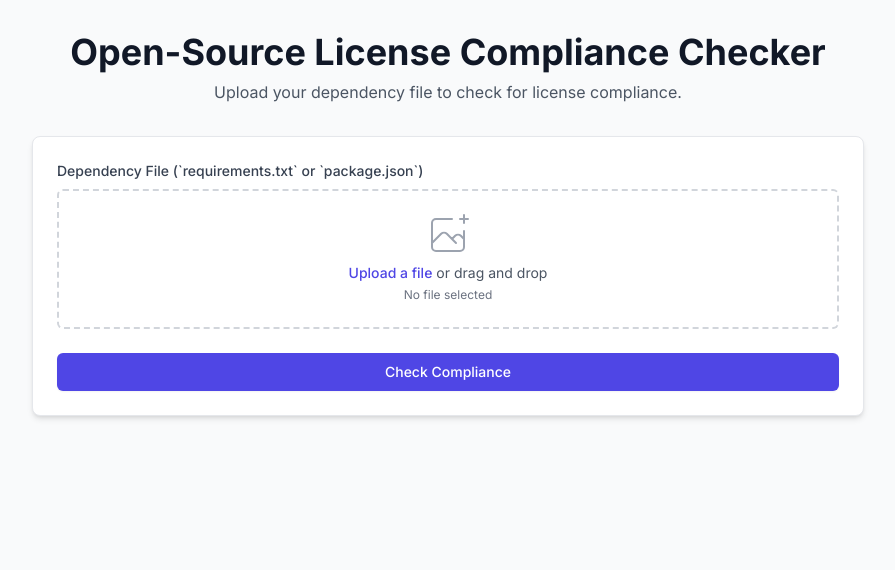
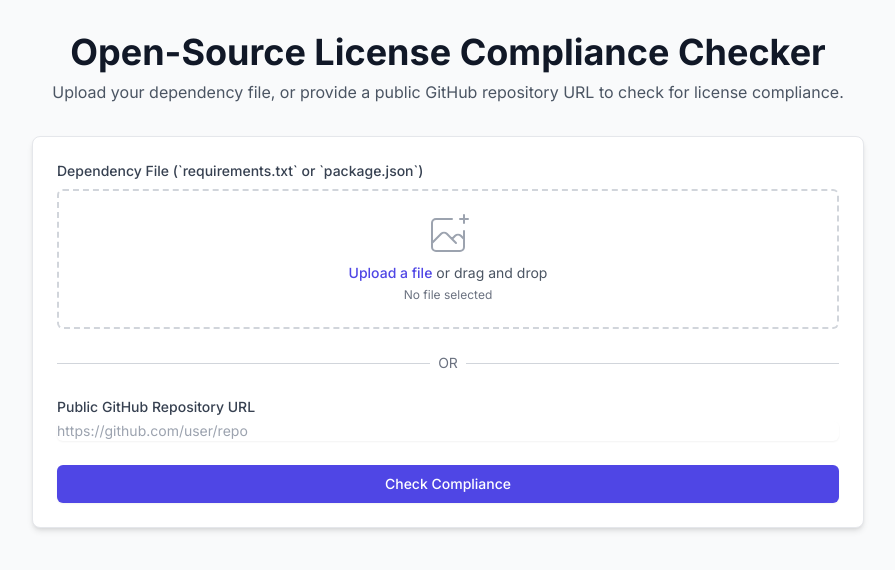
Before and after one commit to apundhir/licence-compliance-checker, a Flask app: page / in a window 1280 px wide. Shown: the top 570 px of the page, without its empty margins (192-1087 px from the left). Run offline with Flask 3, Linux system fonts and the light colour scheme; some libraries are stand-ins or nearby versions.

Commit message:
feat: Add GitHub repository analysis feature
This commit introduces a new feature that allows users to analyze a public GitHub repository for license compliance.

- The frontend is updated with a new input field for the GitHub repository URL.
- The backend is updated to handle the new input, download the repository as a zip file, and analyze the dependency files (`requirements.txt` and `package.json`) within it.
- The existing license checking logic is reused for the analysis of the dependency files found in the repository.

```diff
--- a/app.py
+++ b/app.py
@@ -4,6 +4,9 @@ import json
 import requests
 import re
 import logging
+import os
+import zipfile
+import io
 
 # --- App Configuration ---
 app = Flask(__name__)
@@ -110,54 +113,130 @@ def index():
     """Renders the main page of the application."""
     return render_template('index.html')
 
+def analyze_github_repository(repo_url):
+    """
+    Analyzes a public GitHub repository for license compliance.
+    - Downloads the repo as a zip file.
+    - Finds and analyzes dependency files (requirements.txt, package.json).
+    """
+    logging.info(f"Analyzing GitHub repository: {repo_url}")
+
+    # Correctly format the URL to point to the zip archive.
+    # e.g., https://github.com/user/repo -> https://github.com/user/repo/archive/refs/heads/main.zip
+    # This is a common default, but master or other branch names could also be the default.
+    # A more robust solution would use the GitHub API to find the default branch.
+    # For this implementation, we will try 'main' and then 'master'.
+
+    repo_path = re.sub(r"https?://github.com/", "", repo_url).strip('/')
+    zip_url_main = f"https://github.com/{repo_path}/archive/refs/heads/main.zip"
+    zip_url_master = f"https://github.com/{repo_path}/archive/refs/heads/master.zip"
+
+    results = []
+
+    try:
+        response = requests.get(zip_url_main, timeout=30)
+        if response.status_code != 200:
+            logging.warning(f"Failed to fetch 'main' branch, trying 'master'. Status: {response.status_code}")
+            response = requests.get(zip_url_master, timeout=30)
+            response.raise_for_status() # Raise an exception if master also fails
+
+        zip_file = zipfile.ZipFile(io.BytesIO(response.content))
+
+        # In-memory policy, can be fetched from request or config
+        policy = policies.get("default")
+
+        for filename in zip_file.namelist():
+            if filename.endswith('requirements.txt'):
+                logging.info(f"Found requirements.txt at: {filename}")
+                content = zip_file.read(filename).decode('utf-8')
+                packages = parse_requirements_txt(content)
+                for package in packages:
+                    license = get_license_from_pypi(package)
+                    status = check_compliance(license, policy)
+                    results.append({"dependency": package, "license": license, "status": status})
+
+            elif filename.endswith('package.json'):
+                logging.info(f"Found package.json at: {filename}")
+                content = zip_file.read(filename).decode('utf-8')
+                try:
+                    data = json.loads(content)
+                    dependencies = data.get('dependencies', {})
+                    devDependencies = data.get('devDependencies', {})
+                    all_deps = {**dependencies, **devDependencies}
+
+                    for package in all_deps:
+                        license = get_license_from_npm(package)
+                        status = check_compliance(license, policy)
+                        results.append({"dependency": package, "license": license, "status": status})
+                except json.JSONDecodeError:
+                    logging.warning(f"Could not parse package.json at {filename}")
+                    continue
+
+    except requests.exceptions.RequestException as e:
+        logging.error(f"Error downloading repository {repo_url}: {e}")
+        raise Exception(f"Could not download repository. Please check the URL and that it's a public repo.")
+    except zipfile.BadZipFile:
+        logging.error(f"Downloaded file from {repo_url} is not a valid zip file.")
+        raise Exception("Failed to process the repository file. It may not be a valid zip archive.")
+
+    return results
+
 @app.route('/check', methods=['POST'])
 def check():
     """Handles the file upload and license compliance check."""
     logging.info("Received a new compliance check request.")
+
+    repo_url = request.form.get('repo_url')
     file = request.files.get('dependencyFile')
     policy_name = request.form.get('policy', 'default')
     policy = policies.get(policy_name, policies["default"])
 
-    if not file:
-        logging.warning("File upload failed: No file provided.")
-        return jsonify({"error": "No file uploaded"}), 400
-
-    filename = file.filename
-    logging.info(f"Processing file: {filename}")
-
-    try:
-        content = file.read().decode('utf-8')
-    except UnicodeDecodeError:
-        logging.error("File processing error: Not a valid UTF-8 file.")
-        return jsonify({"error": "Invalid file encoding. Please upload a UTF-8 encoded file."}), 400
+    if not file and not repo_url:
+        logging.warning("Request failed: No file or repository URL provided.")
+        return jsonify({"error": "No file uploaded or repository URL provided"}), 400
 
     results = []
 
-    if filename.endswith('requirements.txt'):
-        packages = parse_requirements_txt(content)
-        for package in packages:
-            license = get_license_from_pypi(package)
-            status = check_compliance(license, policy)
-            results.append({"dependency": package, "license": license, "status": status})
+    try:
+        if repo_url:
+            results = analyze_github_repository(repo_url)
+        elif file:
+            filename = file.filename
+            logging.info(f"Processing file: {filename}")
 
-    elif filename.endswith('package.json'):
-        try:
-            data = json.loads(content)
-            # Check for both dependencies and devDependencies
-            dependencies = data.get('dependencies', {})
-            devDependencies = data.get('devDependencies', {})
-            all_deps = {**dependencies, **devDependencies}
+            try:
+                content = file.read().decode('utf-8')
+            except UnicodeDecodeError:
+                logging.error("File processing error: Not a valid UTF-8 file.")
+                return jsonify({"error": "Invalid file encoding. Please upload a UTF-8 encoded file."}), 400
 
-            for package in all_deps:
-                license = get_license_from_npm(package)
-                status = check_compliance(license, policy)
-                results.append({"dependency": package, "license": license, "status": status})
-        except json.JSONDecodeError:
-            logging.error("File processing error: Invalid JSON in package.json.")
-            return jsonify({"error": "Invalid package.json file. Please check the file format."}), 400
-    else:
-        logging.warning(f"Unsupported file type uploaded: {filename}")
-        return jsonify({"error": "Unsupported file type. Please upload 'requirements.txt' or 'package.json'."}), 400
+            if filename.endswith('requirements.txt'):
+                packages = parse_requirements_txt(content)
+                for package in packages:
+                    license = get_license_from_pypi(package)
+                    status = check_compliance(license, policy)
+                    results.append({"dependency": package, "license": license, "status": status})
+
+            elif filename.endswith('package.json'):
+                try:
+                    data = json.loads(content)
+                    dependencies = data.get('dependencies', {})
+                    devDependencies = data.get('devDependencies', {})
+                    all_deps = {**dependencies, **devDependencies}
+
+                    for package in all_deps:
+                        license = get_license_from_npm(package)
+                        status = check_compliance(license, policy)
+                        results.append({"dependency": package, "license": license, "status": status})
+                except json.JSONDecodeError:
+                    logging.error("File processing error: Invalid JSON in package.json.")
+                    return jsonify({"error": "Invalid package.json file. Please check the file format."}), 400
+            else:
+                logging.warning(f"Unsupported file type uploaded: {filename}")
+                return jsonify({"error": "Unsupported file type. Please upload 'requirements.txt' or 'package.json'."}), 400
+    except Exception as e:
+        logging.error(f"An error occurred during processing: {e}")
+        return jsonify({"error": str(e)}), 500
 
     logging.info(f"Compliance check completed. Found {len(results)} dependencies.")
     return jsonify(results)
--- a/templates/index.html
+++ b/templates/index.html
@@ -21,7 +21,7 @@
     <div class="container mx-auto p-4 md:p-8 max-w-4xl">
         <header class="text-center mb-8">
             <h1 class="text-3xl md:text-4xl font-bold text-gray-900">Open-Source License Compliance Checker</h1>
-            <p class="text-md text-gray-600 mt-2">Upload your dependency file to check for license compliance.</p>
+            <p class="text-md text-gray-600 mt-2">Upload your dependency file, or provide a public GitHub repository URL to check for license compliance.</p>
         </header>
 
         <main>
@@ -45,6 +45,23 @@
                             </div>
                         </div>
                     </div>
+
+                    <div class="relative">
+                        <div class="absolute inset-0 flex items-center" aria-hidden="true">
+                            <div class="w-full border-t border-gray-300"></div>
+                        </div>
+                        <div class="relative flex justify-center">
+                            <span class="bg-white px-2 text-sm text-gray-500">OR</span>
+                        </div>
+                    </div>
+
+                    <div>
+                        <label for="repo-url" class="block text-sm font-medium text-gray-700">Public GitHub Repository URL</label>
+                        <div class="mt-1">
+                            <input type="text" name="repo_url" id="repo-url" class="shadow-sm focus:ring-indigo-500 focus:border-indigo-500 block w-full sm:text-sm border-gray-300 rounded-md" placeholder="https://github.com/user/repo">
+                        </div>
+                    </div>
+
                     <div>
                         <button type="submit" class="w-full flex justify-center py-2 px-4 border border-transparent rounded-md shadow-sm text-sm font-medium text-white bg-indigo-600 hover:bg-indigo-700 focus:outline-none focus:ring-2 focus:ring-offset-2 focus:ring-indigo-500">
                             Check Compliance
@@ -126,6 +143,7 @@
     <script>
         const uploadForm = document.getElementById('upload-form');
         const dependencyFileInput = document.getElementById('dependency-file-input');
+        const repoUrlInput = document.getElementById('repo-url');
         const resultsContainer = document.getElementById('results-container');
         const resultsBody = document.getElementById('results-body');
         const dropZone = document.getElementById('drop-zone');
@@ -150,13 +168,22 @@
             if (files.length > 0) {
                 dependencyFileInput.files = files;
                 fileNameDisplay.textContent = files[0].name;
+                repoUrlInput.value = ''; // Clear repo URL if a file is dropped
             }
         });
 
         dependencyFileInput.addEventListener('change', () => {
             if (dependencyFileInput.files.length > 0) {
                 fileNameDisplay.textContent = dependencyFileInput.files[0].name;
+                repoUrlInput.value = ''; // Clear repo URL if a file is selected
             } else {
+                fileNameDisplay.textContent = 'No file selected';
+            }
+        });
+
+        repoUrlInput.addEventListener('input', () => {
+            if (repoUrlInput.value) {
+                dependencyFileInput.value = ''; // Clear file input
                 fileNameDisplay.textContent = 'No file selected';
             }
         });
@@ -165,13 +192,20 @@
         uploadForm.addEventListener('submit', async (e) => {
             e.preventDefault();
 
-            if (dependencyFileInput.files.length === 0) {
-                alert('Please select a file to upload.');
+            const repoUrl = repoUrlInput.value.trim();
+            const hasFile = dependencyFileInput.files.length > 0;
+
+            if (!hasFile && !repoUrl) {
+                alert('Please either upload a file or provide a GitHub repository URL.');
                 return;
             }
 
             const formData = new FormData();
-            formData.append('dependencyFile', dependencyFileInput.files[0]);
+            if (hasFile) {
+                formData.append('dependencyFile', dependencyFileInput.files[0]);
+            } else {
+                formData.append('repo_url', repoUrl);
+            }
 
             // Reset UI
             resultsContainer.classList.add('hidden');
```
Also changed, not shown: 1 other file.
